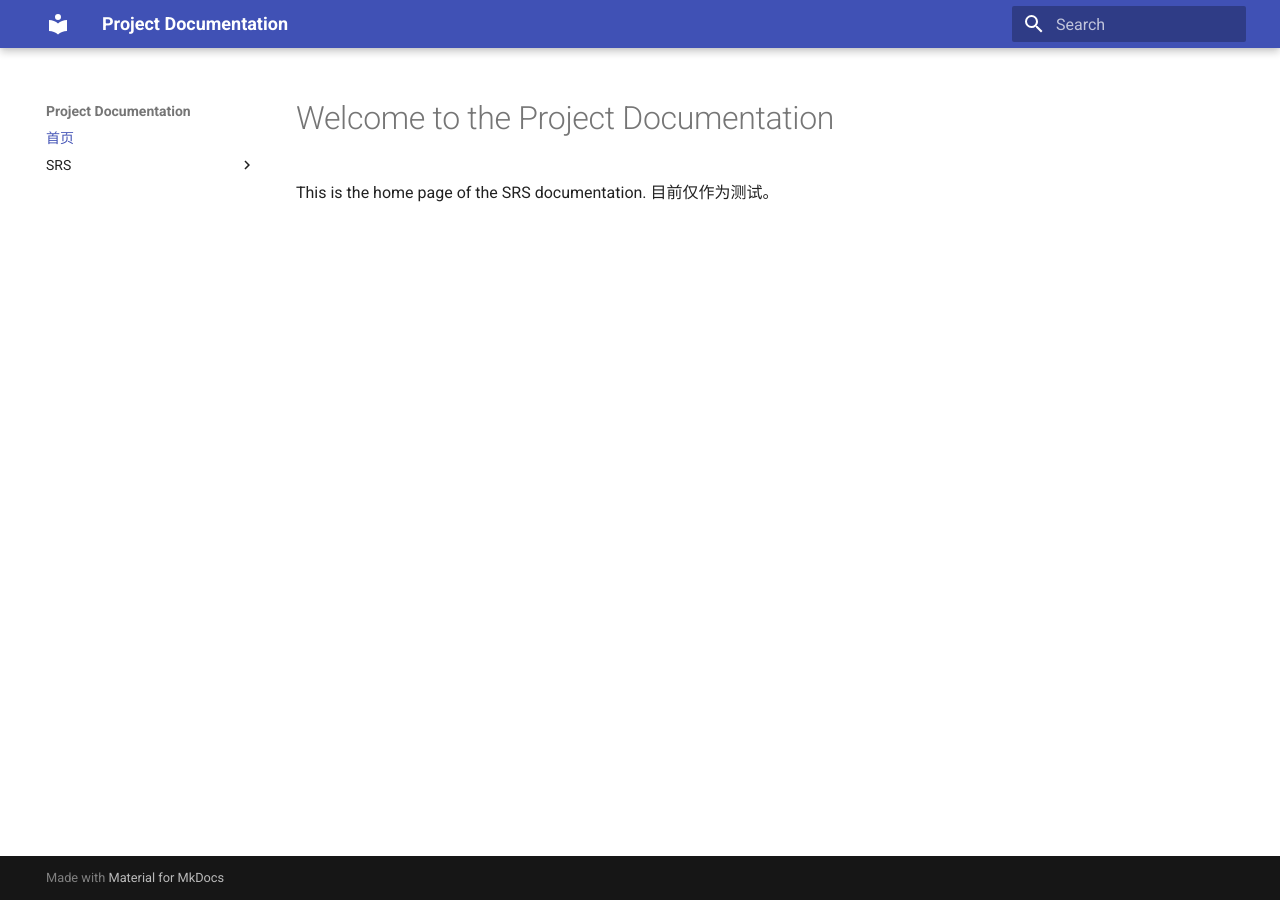
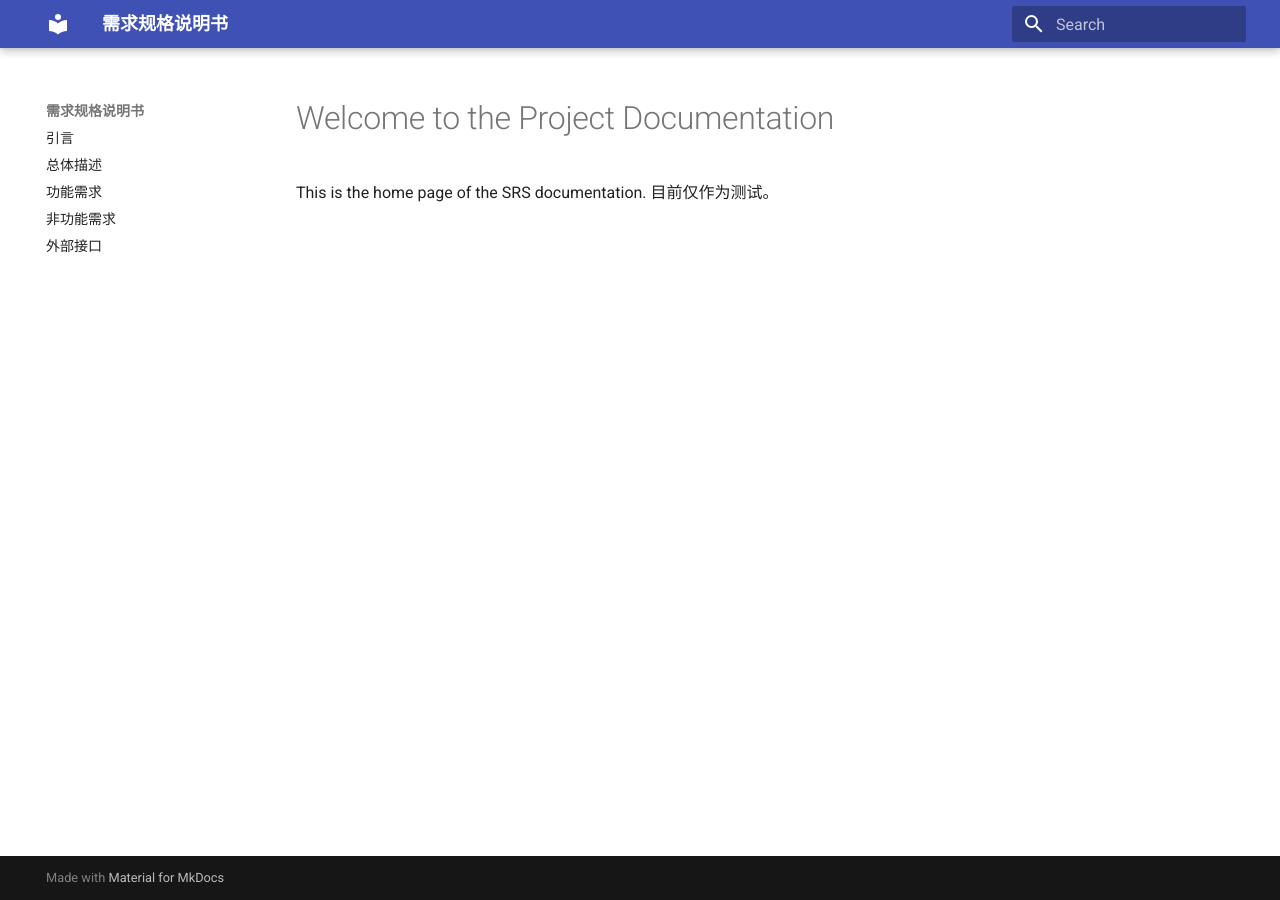
Before and after one commit to g513yb/Enterprise-Data-Collection, an MkDocs documentation site: the page built from docs/index.md, in a window 1280 px wide. Built offline with MkDocs 1.6.1 and Material for MkDocs 9.7.7, drawn with Linux system fonts in a browser that asks for light colours.

Commit message:
删除首页

```diff
--- a/mkdocs.yml
+++ b/mkdocs.yml
@@ -1,13 +1,11 @@
-site_name: Project Documentation
+site_name: 需求规格说明书
 
 theme:
   name: material
 
 nav:
-  - 首页: index.md
-  - SRS:
-      - 引言: srs/introduction.md
-      - 总体描述: srs/overall-description.md
-      - 功能需求: srs/functional-requirements.md
-      - 非功能需求: srs/non-functional-requirements.md
-      - 外部接口: srs/interfaces.md
+  - 引言: srs/introduction.md
+  - 总体描述: srs/overall-description.md
+  - 功能需求: srs/functional-requirements.md
+  - 非功能需求: srs/non-functional-requirements.md
+  - 外部接口: srs/interfaces.md
```
